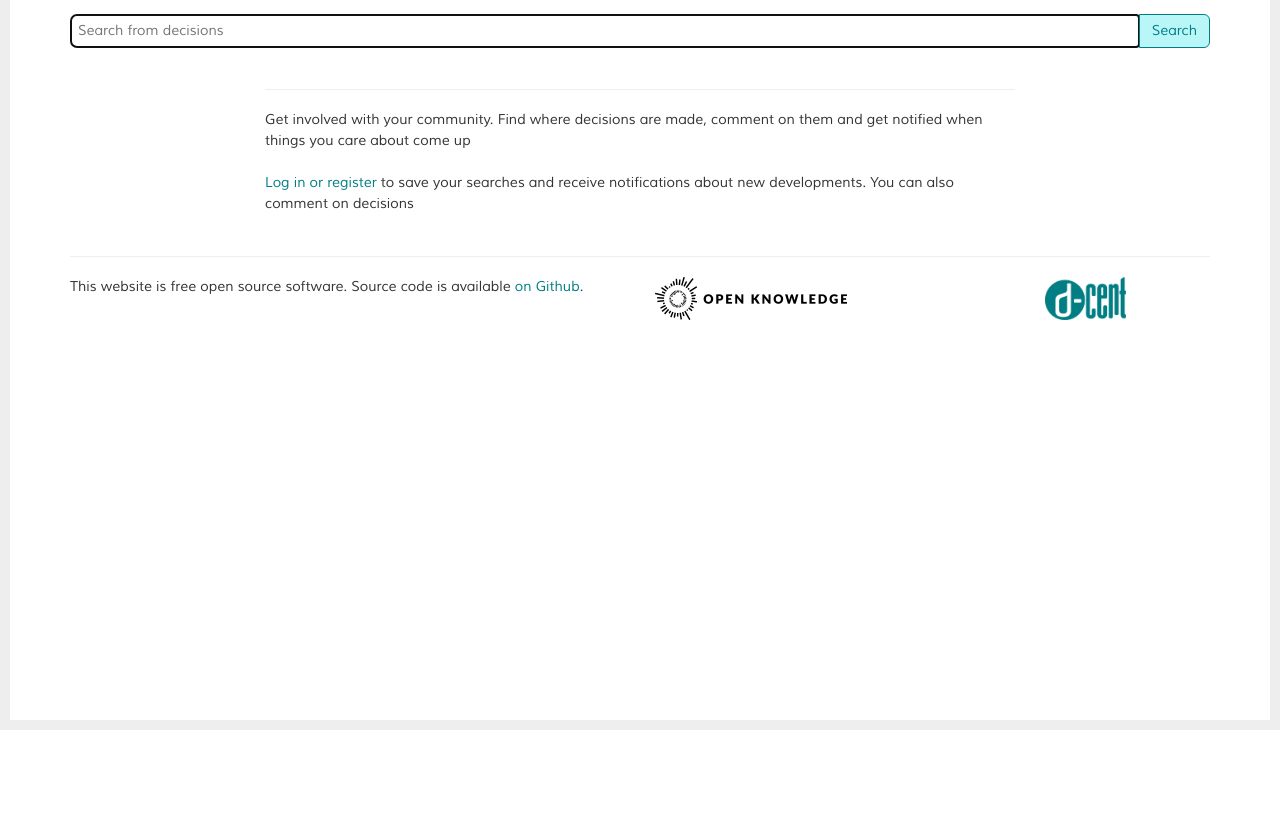
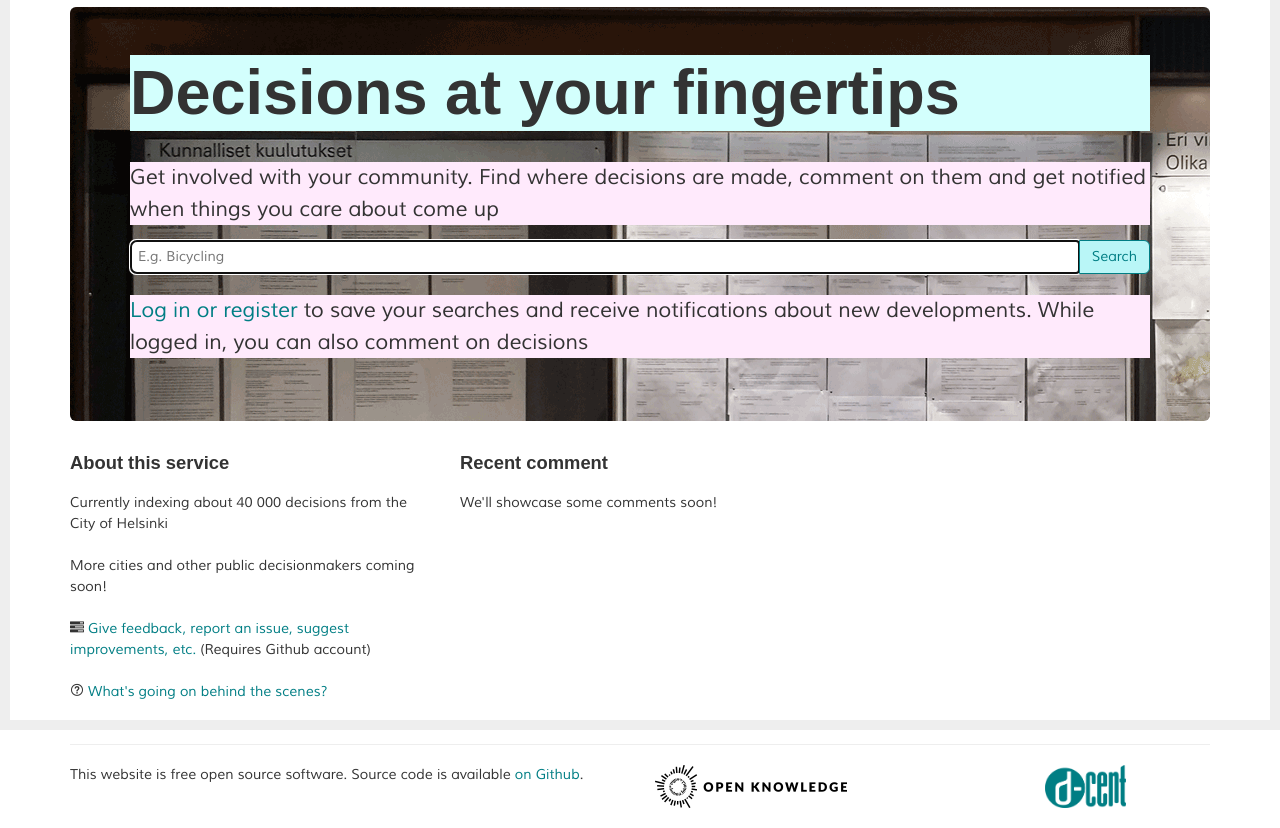
Before and after one commit to okffi/decisions, a Django app: page / in a window 1280 px wide. Shown: the part 70-898 px from the top of the page. Before the commit the page ends 800 px from the top, so only its background shows below. Run offline with Django 3.2, Linux system fonts and the light colour scheme; parts of the project's set-up code (start-up, migrations or seed data) failed here and were passed over; some libraries are stand-ins or nearby versions.

Commit message:
closes #42. front page is more visual now

```diff
--- a/web/decisions/ahjo/templates/ahjo/view.html
+++ b/web/decisions/ahjo/templates/ahjo/view.html
@@ -1,4 +1,4 @@
-{% extends "base.html" %}
+{% extends "search_base.html" %}
 {% load i18n %}
 {% load staticfiles %}
 {% load ahjo_tags %}
--- a/web/decisions/settings.py
+++ b/web/decisions/settings.py
@@ -149,6 +149,7 @@ DEFAULT_FROM_EMAIL = "noreply@example.com"
 EMAIL_BACKEND = 'django.core.mail.backends.console.EmailBackend'
 SITE_URL = os.environ.get("SITE_URL", "http://localhost:8000")
 SITE_NAME = "Decisions"
+LOGIN_URL = "/account/login/"
 
 # Set up logging
 
--- a/web/decisions/static/css/site.css
+++ b/web/decisions/static/css/site.css
@@ -41,6 +41,14 @@
     margin-top: 1em;
 }
 
+.custom-header {
+    margin-bottom: 0.5em;
+}
+
+.jumbo-bg {
+    background-image: url("../img/kuulutustaulu-1600.png");
+}
+
 @media (max-width: 48em) {
     .custom-logo-mobile {
 	display: inline-block;
--- a/web/decisions/subscriptions/views.py
+++ b/web/decisions/subscriptions/views.py
@@ -227,9 +227,9 @@ def login(request):
     else:
         form = LoginForm(initial={"next": redirect_to})
 
-    return render(request, "form.html", {
+    return render(request, "account/login.html", {
         "form": form,
-        "verb": _("Log in"),
+        "next": redirect_to,
     })
 
 def register(request):
--- a/web/decisions/templates/base.html
+++ b/web/decisions/templates/base.html
@@ -25,7 +25,7 @@
 <!-- Custom CSS Overrides Everything Else -->
 <link href="{% static "css/site.css" %}" rel="stylesheet">
 
-<div class="wrap--header bc-grey--lightest header--sticky">
+<div class="wrap--header bc-grey--lightest header--sticky custom-header">
   <header class="header--login l-constrained" role="banner">
     <a class="site-logo" href="{% url 'index' %}">
       <h1>
@@ -77,19 +77,9 @@
   </header>
 </div>
 
+{% block content_bare %}
 <div class="container">
-  <div class="row">
-    <div class="col-md-12">
-      <form method="get" action="{% url "haystack_search" %}" class="search-form">
-	<div class="input-group">
-	  <input type="text" name="q" placeholder="{% trans "Search from decisions" %}" {% if request.GET.q %}value="{{ request.GET.q }}"{% endif %} id="search-input">
-	  <span class="input-group-btn">
-            <button class="btn btn-primary" type="submit" id="search-button">{% trans "Search" %}</button>
-	  </span>
-	</div>
-      </form>
-    </div>
-  </div>
+  {% block search_bar %}{% endblock %}
 
   {% for message in messages %}
   <div class="row">
@@ -131,20 +121,18 @@
     </div>
   </div>
 </div>
+{% endblock %}
 
 <script src="{% static "js/jquery-2.2.1.js" %}"></script>
 <script src="{% static "js/bootstrap.min.js" %}"></script>
 <script type="text/javascript" src="{% url 'javascript-catalog' %}"></script>
-<script src="{% static "js/autocomplete.js" %}"></script>
+{% block base_script %}{% endblock %}
+{% block script %}{% endblock %}
+
 <script type="text/javascript">
   $(document).ready(function() {
-    AutoComplete({
-      EmptyMessage: "…",
-      Url: "{% url "suggest" %}"
-    });
-    $("#search-input").focus();
+    {% block ready_script %}{% endblock %}
   });
 </script>
-{% block script %}{% endblock %}
 
 </html>
--- a/web/decisions/templates/index.html
+++ b/web/decisions/templates/index.html
@@ -1,15 +1,42 @@
 {% extends "base.html" %}
 
+{% load staticfiles %}
 {% load i18n %}
+
+{% block search_bar %}{% endblock %}
 
 {% block content %}
 {% if user.is_anonymous %}
+<div class="jumbotron jumbo-bg">
+  <h1 class="bc-base--lightest c-base">{% trans "Decisions at your fingertips" %}</h1>
+  <p class="bc-comp--lightest">{% blocktrans %}Get involved with your community. Find where decisions are made, comment on them and get notified when things you care about come up{% endblocktrans %}</p>
+  <form method="get" action="{% url "haystack_search" %}" class="search-form">
+    <div class="input-group">
+      <input type="text" name="q" placeholder="{% trans "E.g. Bicycling" %}" {% if request.GET.q %}value="{{ request.GET.q }}"{% endif %} id="search-input">
+      <span class="input-group-btn">
+        <button class="btn btn-primary" type="submit" id="search-button">{% trans "Search" %}</button>
+      </span>
+    </div>
+  </form>
+  {% url 'login-or-register' as login_or_register_url %}
+  <p class="bc-comp--lightest">{% blocktrans %}<a href="{{ login_or_register_url }}">Log in or register</a> to save your searches and receive notifications about new developments. While logged in, you can also comment on decisions{% endblocktrans %}</p>
+</div>
+
 <div class="row">
-  <div class="col-md-8 col-md-offset-2">
-    <hr>
-    <p>{% blocktrans %}Get involved with your community. Find where decisions are made, comment on them and get notified when things you care about come up{% endblocktrans %}</p>
-    {% url 'login-or-register' as login_or_register_url %}
-    <p>{% blocktrans %}<a href="{{ login_or_register_url }}">Log in or register</a> to save your searches and receive notifications about new developments. You can also comment on decisions{% endblocktrans %}</p>
+  <div class="col-md-4">
+    <h3>{% trans "About this service" %}</h3>
+
+    <p>{% trans "Currently indexing about 40 000 decisions from the City of Helsinki" %}</p>
+
+    <p>{% trans "More cities and other public decisionmakers coming soon!" %}</p>
+
+    <p><i class="icon-tasks"></i> <a href="https://github.com/okffi/decisions/issues/new">{% trans "Give feedback, report an issue, suggest improvements, etc." %}</a> {% trans "(Requires Github account)" %}</p>
+    <p><i class="icon-question_ring"></i> <a href="https://github.com/okffi/decisions/issues">{% trans "What's going on behind the scenes?" %}</a></p>
+  </div>
+  <div class="col-md-4">
+    <h3>{% trans "Recent comment" %}</h3>
+
+    <p>{% trans "We'll showcase some comments soon!" %}</p>
   </div>
 </div>
 {% else %}
@@ -17,3 +44,15 @@
 {% endif %}
 
 {% endblock %}
+
+{% block script %}
+<script src="{% static "js/autocomplete.js" %}"></script>
+{% endblock %}
+
+{% block ready_script %}
+AutoComplete({
+  EmptyMessage: "…",
+  Url: "{% url "suggest" %}"
+});
+$("#search-input").focus();
+{% endblock %}
--- a/web/decisions/templates/search/search.html
+++ b/web/decisions/templates/search/search.html
@@ -1,4 +1,4 @@
-{% extends "base.html" %}
+{% extends "search_base.html" %}
 
 {% load i18n %}
 
```
Also changed, not shown: web/decisions/subscriptions/templates/account/login.html (added, +31 -0 lines), web/decisions/templates/search_base.html (added, +30 -0 lines), web/decisions/locale/fi/LC_MESSAGES/django.po, 1 other file.
